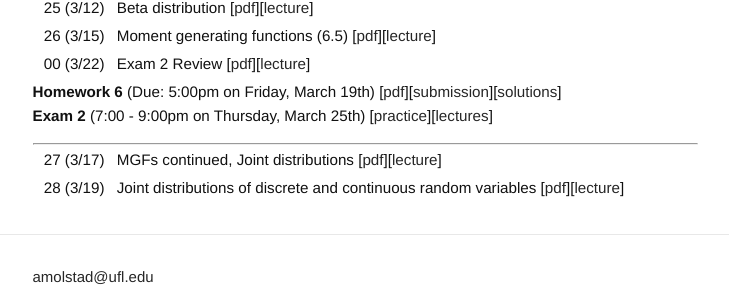
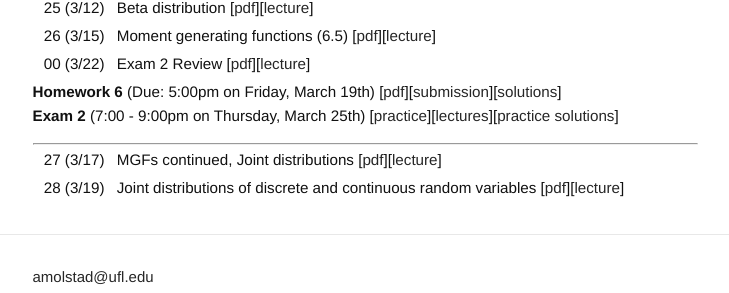
Before and after one commit to ajmolstad/ajmolstad.github.io, a Jekyll site: the page built from S21_STA4321.md, in a window 1280 px wide. Shown: the part 1277-1570 px from the top of the page, without its empty margins (275-1004 px from the left). Built offline with Jekyll 4.4.1, drawn with Linux system fonts in a browser that asks for light colours.

Commit message:
Add practice exam 2 solutions

```diff
--- a/S21_STA4321.md
+++ b/S21_STA4321.md
@@ -78,7 +78,7 @@
 || 00 (3/22)  || Exam 2 Review [[pdf](https://ufl.instructure.com/files/58152223/download?download_frd=1)][[lecture](https://ufl.instructure.com/courses/426946/files?preview=58152209)] ||
 
 **Homework 6** (Due: 5:00pm on Friday, March 19th) [[pdf](https://ufl.instructure.com/files/57982207/download?download_frd=1)][[submission](https://ufl.instructure.com/courses/426946/assignments/4640296)][[solutions](https://ufl.instructure.com/files/58108128/download?download_frd=1)]
-**Exam 2** (7:00 - 9:00pm on Thursday, March 25th) [[practice](https://ufl.instructure.com/files/58032468/download?download_frd=1)][[lectures](https://ufl.instructure.com/files/58134547/download?download_frd=1)]
+**Exam 2** (7:00 - 9:00pm on Thursday, March 25th) [[practice](https://ufl.instructure.com/files/58032468/download?download_frd=1)][[lectures](https://ufl.instructure.com/files/58134547/download?download_frd=1)][[practice solutions](https://ufl.instructure.com/files/58180709/download?download_frd=1)]
 
 ----------------
 
```
Also changed, not shown: 1 other file.
